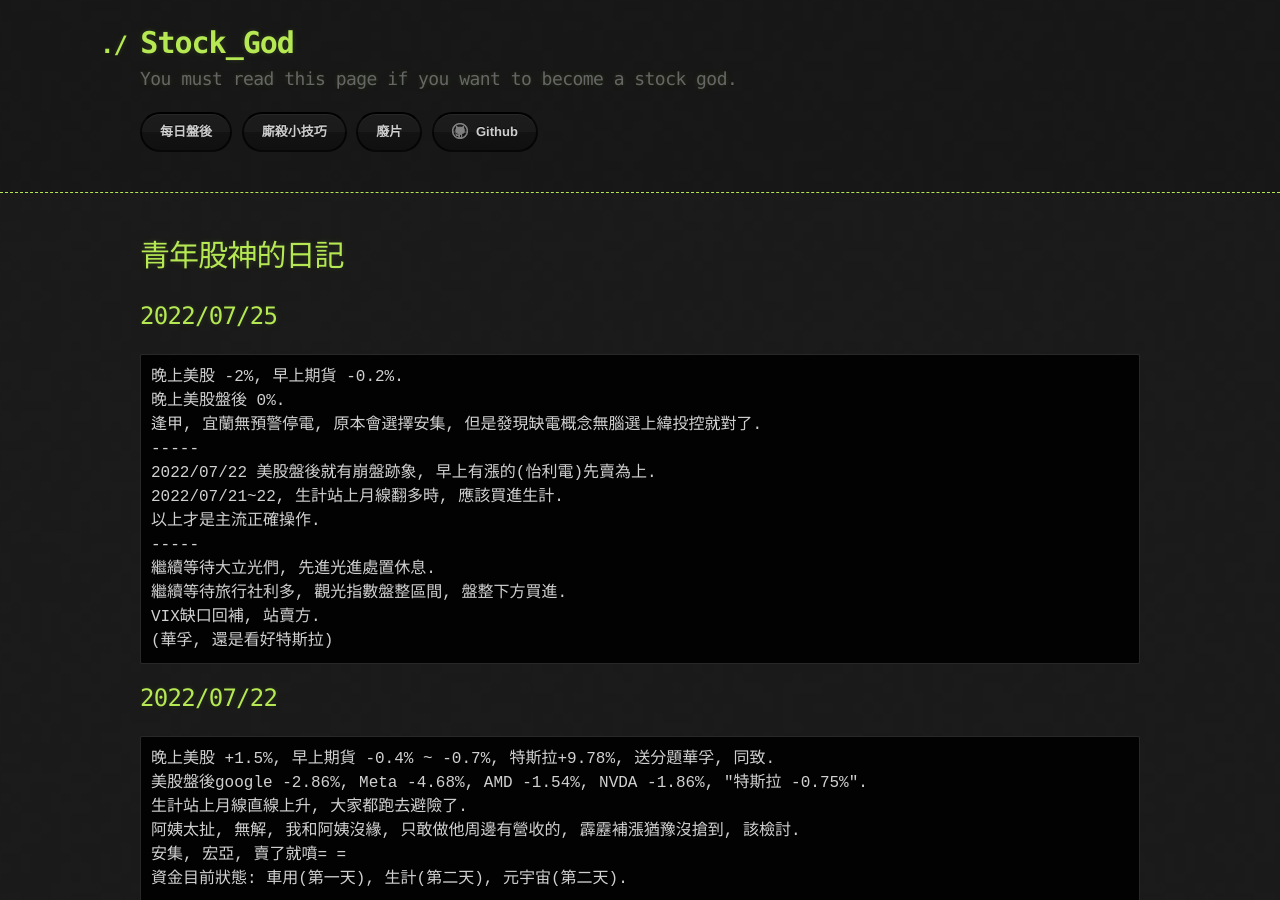
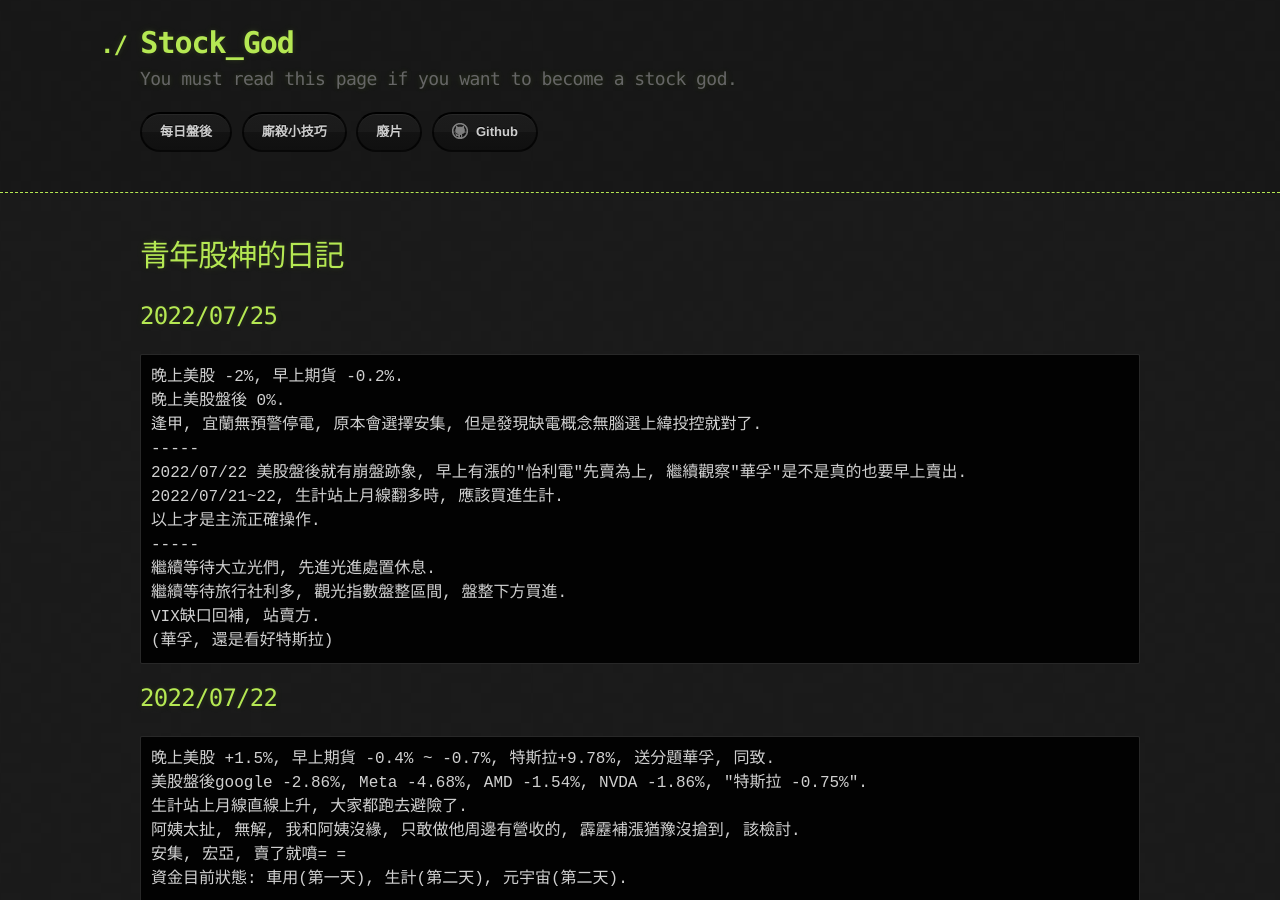
Before and after one commit to lepg5487/Stock_God, a Jekyll site: the page built from index.md, in a window 1280 px wide and 900 px high. Built offline with Jekyll 4.4.1, drawn with Linux system fonts in a browser that asks for light colours; our own code applies the rules of GitHub Pages for plain Markdown files.

Commit message:
Update index.md

```diff
--- a/index.md
+++ b/index.md
@@ -9,7 +9,7 @@ layout: testlayouts
 晚上美股盤後 0%.
 逢甲, 宜蘭無預警停電, 原本會選擇安集, 但是發現缺電概念無腦選上緯投控就對了.
 -----
-2022/07/22 美股盤後就有崩盤跡象, 早上有漲的(怡利電)先賣為上.
+2022/07/22 美股盤後就有崩盤跡象, 早上有漲的"怡利電"先賣為上, 繼續觀察"華孚"是不是真的也要早上賣出.
 2022/07/21~22, 生計站上月線翻多時, 應該買進生計.
 以上才是主流正確操作.
 -----
```
